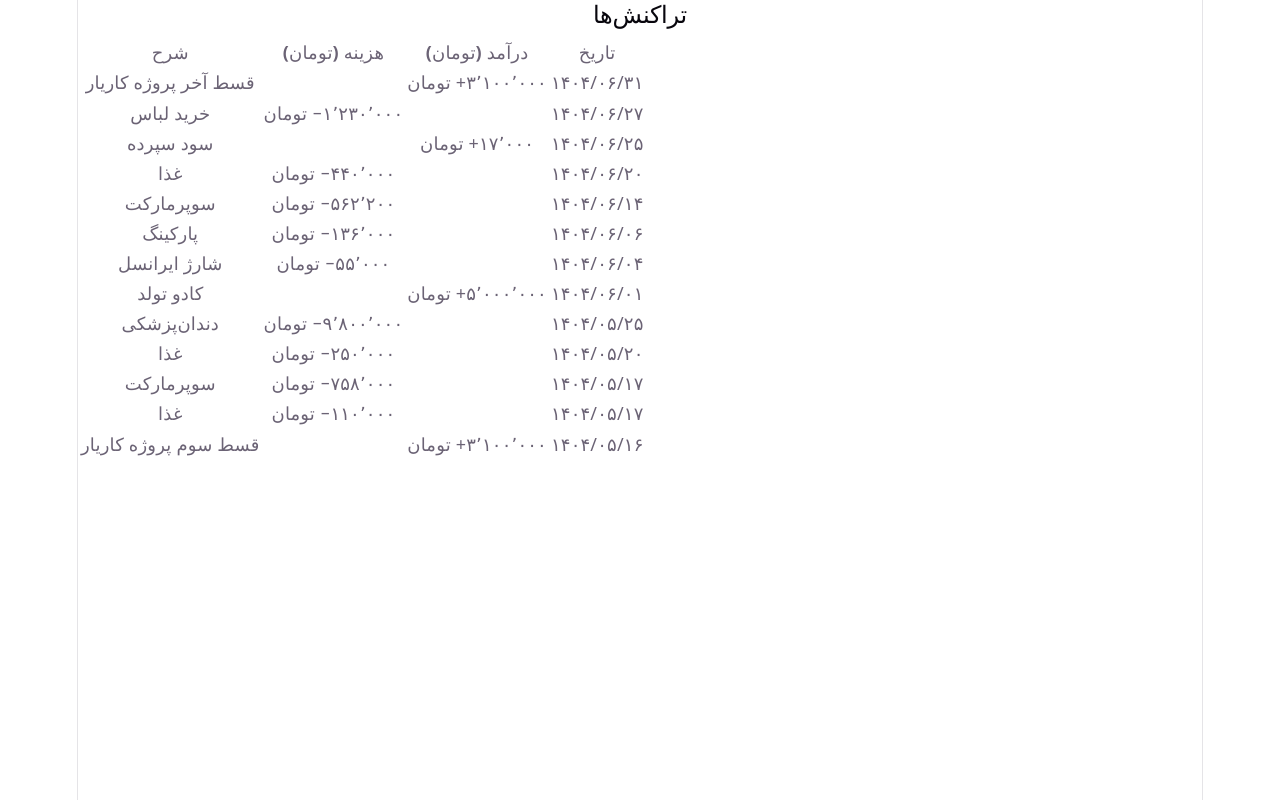
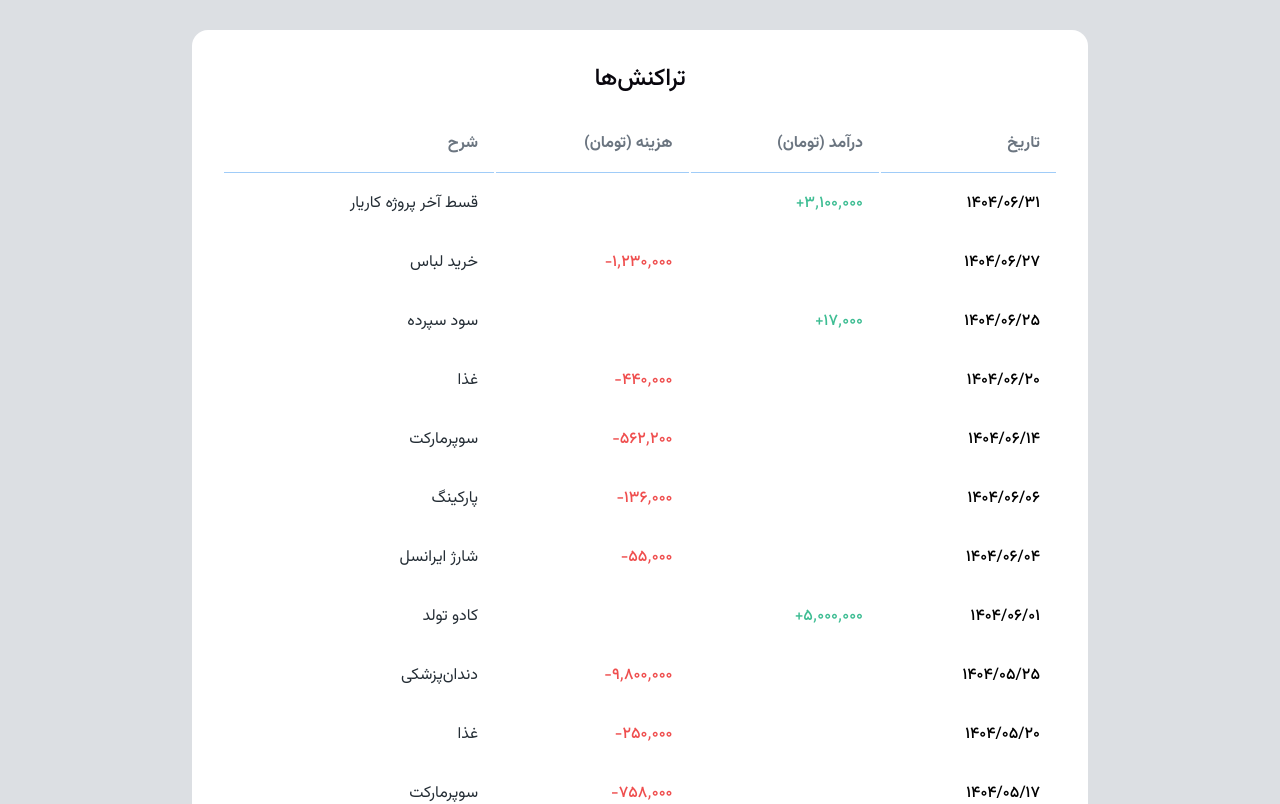
Before and after one commit to haniyehnbz/expense-dashboard, a React (Vite) app: page / in a window 1280 px wide. Shown: the top 804 px of the page. Built offline with nearby package versions, Linux system fonts and the light colour scheme.

Commit message:
style: implement styling

```diff
--- a/src/App.css
+++ b/src/App.css
@@ -1,184 +1,41 @@
-.counter {
-  font-size: 16px;
-  padding: 5px 10px;
-  border-radius: 5px;
-  color: var(--accent);
-  background: var(--accent-bg);
-  border: 2px solid transparent;
-  transition: border-color 0.3s;
-  margin-bottom: 24px;
-
-  &:hover {
-    border-color: var(--accent-border);
-  }
-  &:focus-visible {
-    outline: 2px solid var(--accent);
-    outline-offset: 2px;
-  }
+table {
+  width: 100%;
+  margin-top: 20px;
 }
 
-.hero {
-  position: relative;
-
-  .base,
-  .framework,
-  .vite {
-    inset-inline: 0;
-    margin: 0 auto;
-  }
-
-  .base {
-    width: 170px;
-    position: relative;
-    z-index: 0;
-  }
-
-  .framework,
-  .vite {
-    position: absolute;
-  }
-
-  .framework {
-    z-index: 1;
-    top: 34px;
-    height: 28px;
-    transform: perspective(2000px) rotateZ(300deg) rotateX(44deg) rotateY(39deg)
-      scale(1.4);
-  }
-
-  .vite {
-    z-index: 0;
-    top: 107px;
-    height: 26px;
-    width: auto;
-    transform: perspective(2000px) rotateZ(300deg) rotateX(40deg) rotateY(39deg)
-      scale(0.8);
-  }
+.container {
+  min-width: 100%;
+  height: auto;
+  border-collapse: collapse;
+  background-color: var(--white-color);
+  border-radius: var(--border-radius);
+  overflow: hidden;
+  margin: 0 auto;
+  padding: 35px 30px 35px 30px;
+  margin: 30px 0 30px 0;
+  font-weight: 500;
 }
 
-#center {
-  display: flex;
-  flex-direction: column;
-  gap: 25px;
-  place-content: center;
-  place-items: center;
-  flex-grow: 1;
-
-  @media (max-width: 1024px) {
-    padding: 32px 20px 24px;
-    gap: 18px;
-  }
+th,
+td {
+  padding: var(--table-padding);
+  text-align: right;
 }
 
-#next-steps {
-  display: flex;
-  border-top: 1px solid var(--border);
-  text-align: left;
-
-  & > div {
-    flex: 1 1 0;
-    padding: 32px;
-    @media (max-width: 1024px) {
-      padding: 24px 20px;
-    }
-  }
-
-  .icon {
-    margin-bottom: 16px;
-    width: 22px;
-    height: 22px;
-  }
-
-  @media (max-width: 1024px) {
-    flex-direction: column;
-    text-align: center;
-  }
+th {
+  color: var(--text-t);
+  border-bottom: 1.5px solid var(--primary-lblue);
 }
 
-#docs {
-  border-right: 1px solid var(--border);
-
-  @media (max-width: 1024px) {
-    border-right: none;
-    border-bottom: 1px solid var(--border);
-  }
+.income {
+  color: var(--system-green);
 }
 
-#next-steps ul {
-  list-style: none;
-  padding: 0;
-  display: flex;
-  gap: 8px;
-  margin: 32px 0 0;
-
-  .logo {
-    height: 18px;
-  }
-
-  a {
-    color: var(--text-h);
-    font-size: 16px;
-    border-radius: 6px;
-    background: var(--social-bg);
-    display: flex;
-    padding: 6px 12px;
-    align-items: center;
-    gap: 8px;
-    text-decoration: none;
-    transition: box-shadow 0.3s;
-
-    &:hover {
-      box-shadow: var(--shadow);
-    }
-    .button-icon {
-      height: 18px;
-      width: 18px;
-    }
-  }
-
-  @media (max-width: 1024px) {
-    margin-top: 20px;
-    flex-wrap: wrap;
-    justify-content: center;
-
-    li {
-      flex: 1 1 calc(50% - 8px);
-    }
-
-    a {
-      width: 100%;
-      justify-content: center;
-      box-sizing: border-box;
-    }
-  }
+.expense {
+  color: var(--system-red);
 }
 
-#spacer {
-  height: 88px;
-  border-top: 1px solid var(--border);
-  @media (max-width: 1024px) {
-    height: 48px;
-  }
+.description {
+  color: var(--text);
+  font-weight: 400;
 }
-
-.ticks {
-  position: relative;
-  width: 100%;
-
-  &::before,
-  &::after {
-    content: '';
-    position: absolute;
-    top: -4.5px;
-    border: 5px solid transparent;
-  }
-
-  &::before {
-    left: 0;
-    border-left-color: var(--border);
-  }
-  &::after {
-    right: 0;
-    border-right-color: var(--border);
-  }
-}
--- a/src/index.css
+++ b/src/index.css
@@ -1,65 +1,39 @@
+@import url("https://fonts.googleapis.com/css2?family=Vazirmatn:wght@400;500;600;700&display=swap");
 :root {
-  --text: #6b6375;
+  --text: #242D35;
   --text-h: #08060d;
-  --bg: #fff;
-  --border: #e5e4e7;
-  --code-bg: #f4f3ec;
-  --accent: #aa3bff;
-  --accent-bg: rgba(170, 59, 255, 0.1);
-  --accent-border: rgba(170, 59, 255, 0.5);
-  --social-bg: rgba(244, 243, 236, 0.5);
-  --shadow:
-    rgba(0, 0, 0, 0.1) 0 10px 15px -3px, rgba(0, 0, 0, 0.05) 0 4px 6px -2px;
+  --text-t: #6b7580;
+  --primary-lblue: #a0ccf8;
+  --system-green: #3ebd93;
+  --system-red: #ef4e4e;
+  --white-color: #ffffff;
 
-  --sans: system-ui, 'Segoe UI', Roboto, sans-serif;
-  --heading: system-ui, 'Segoe UI', Roboto, sans-serif;
-  --mono: ui-monospace, Consolas, monospace;
+  --border-radius: 16px;
+  --table-padding: 16px;
 
-  font: 18px/145% var(--sans);
-  letter-spacing: 0.18px;
-  color-scheme: light dark;
-  color: var(--text);
-  background: var(--bg);
-  font-synthesis: none;
-  text-rendering: optimizeLegibility;
-  -webkit-font-smoothing: antialiased;
-  -moz-osx-font-smoothing: grayscale;
+  --sans: "Vazirmatn", sans-serif;
+  --heading: "Vazirmatn", sans-serif;
 
   @media (max-width: 1024px) {
     font-size: 16px;
   }
 }
 
-@media (prefers-color-scheme: dark) {
-  :root {
-    --text: #9ca3af;
-    --text-h: #f3f4f6;
-    --bg: #16171d;
-    --border: #2e303a;
-    --code-bg: #1f2028;
-    --accent: #c084fc;
-    --accent-bg: rgba(192, 132, 252, 0.15);
-    --accent-border: rgba(192, 132, 252, 0.5);
-    --social-bg: rgba(47, 48, 58, 0.5);
-    --shadow:
-      rgba(0, 0, 0, 0.4) 0 10px 15px -3px, rgba(0, 0, 0, 0.25) 0 4px 6px -2px;
-  }
-
-  #social .button-icon {
-    filter: invert(1) brightness(2);
-  }
+* {
+  box-sizing: border-box;
 }
 
 body {
   margin: 0;
+  background-color: #dcdfe3;
+  font-family: "Vazirmatn", sans-serif;
 }
 
 #root {
   width: 1126px;
-  max-width: 100%;
+  max-width: 70%;
   margin: 0 auto;
   text-align: center;
-  border-inline: 1px solid var(--border);
   min-height: 100svh;
   display: flex;
   flex-direction: column;
@@ -77,35 +51,57 @@ h1 {
   font-size: 56px;
   letter-spacing: -1.68px;
   margin: 32px 0;
-  @media (max-width: 1024px) {
-    font-size: 36px;
-    margin: 20px 0;
-  }
 }
 h2 {
   font-size: 24px;
   line-height: 118%;
   letter-spacing: -0.24px;
   margin: 0 0 8px;
-  @media (max-width: 1024px) {
-    font-size: 20px;
+}
+.currency {
+  display: none;
+}
+@media (max-width: 768px) {
+  table {
+    width: 100%;
+  }
+  #root {
+    max-width: 90%;
+    margin: 0 auto;
+    text-align: center;
+  }
+  thead {
+    display: none;
+  }
+ .currency {
+    display: inline;
+  }
+  tbody tr {
+    display: grid;
+    grid-template-columns: 1fr 1fr;
+    align-items: center;
+    background-color: #FAFAFB;
+    border-radius: 10px;
+    padding: 12px;
+    margin-bottom: 8px;
+  }
+
+  tbody td {
+    border: none;
+    padding: 4px;
+  }
+
+  .income,
+  .expense {
+    grid-column: 2;
+    grid-row: 1;
+    text-align: left;
+  }
+
+  .description {
+    grid-column: 1 / -1;
+    grid-row: 2;
+    text-align: right;
+    color: var(--text);
   }
 }
-p {
-  margin: 0;
-}
-
-code,
-.counter {
-  font-family: var(--mono);
-  display: inline-flex;
-  border-radius: 4px;
-  color: var(--text-h);
-}
-
-code {
-  font-size: 15px;
-  line-height: 135%;
-  padding: 4px 8px;
-  background: var(--code-bg);
-}
```
